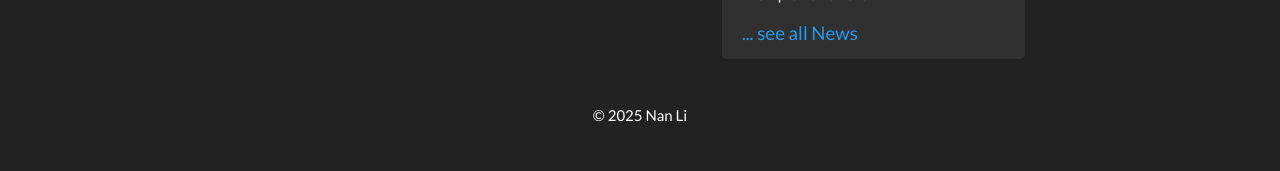
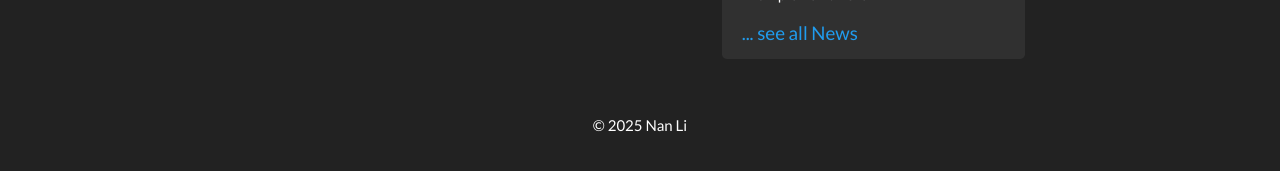
Before and after one commit to eigennan/eigennan.github.io, a Jekyll site: the page built from _pages/home.md, in a window 1280 px wide. Shown: the part 601-772 px from the top of the page. Built offline with Jekyll 4.4.1, drawn with Linux system fonts in a browser that asks for light colours; a style sheet for code colours, icons or effects is not loaded.

Commit message:
Update main.scss

```diff
--- a/assets/main.scss
+++ b/assets/main.scss
@@ -32,3 +32,7 @@ a:hover {
 a:active {
   color: #209CEE;
 }
+
+#footer {
+  margin-top: 10px;
+}
```
